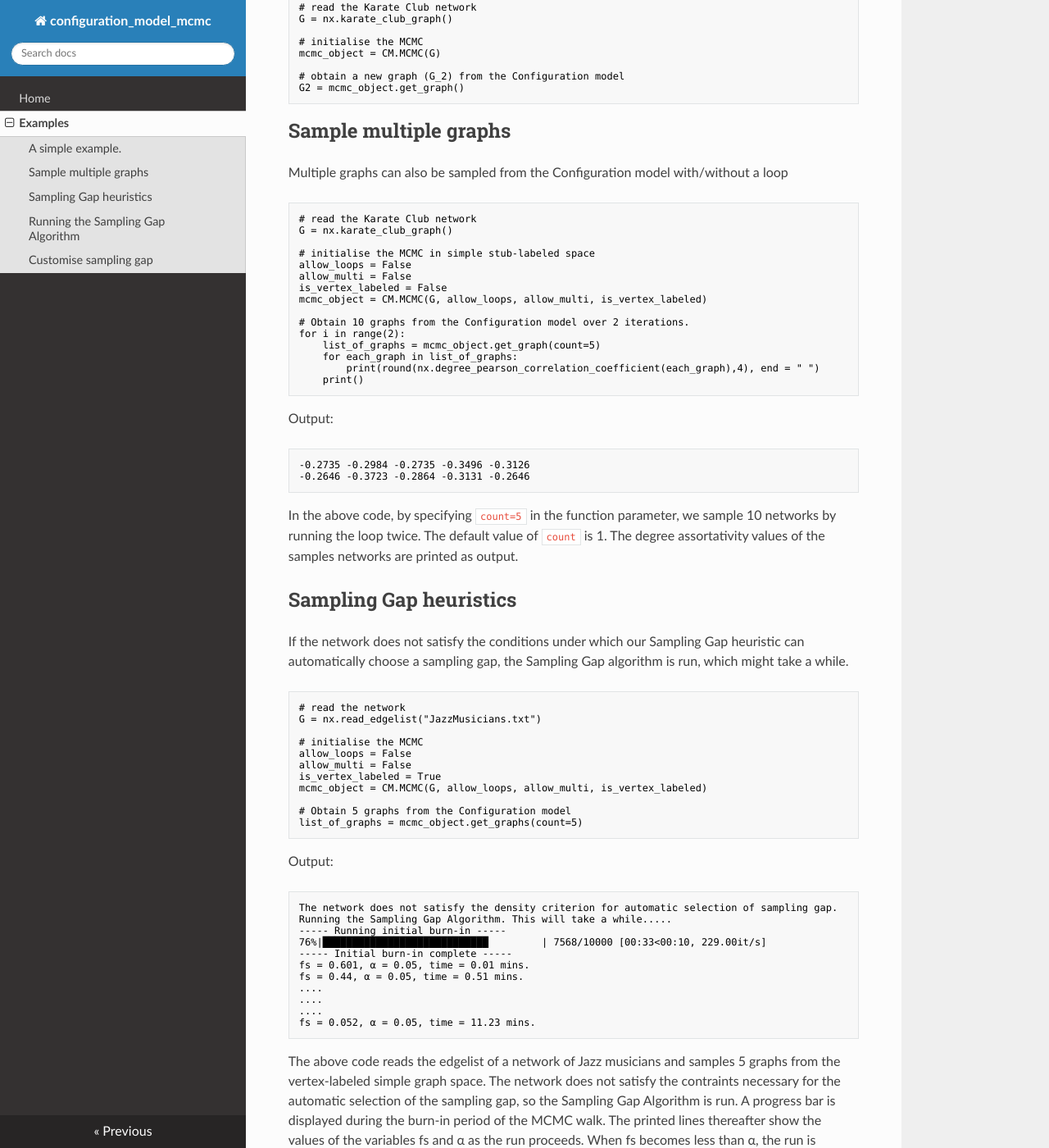
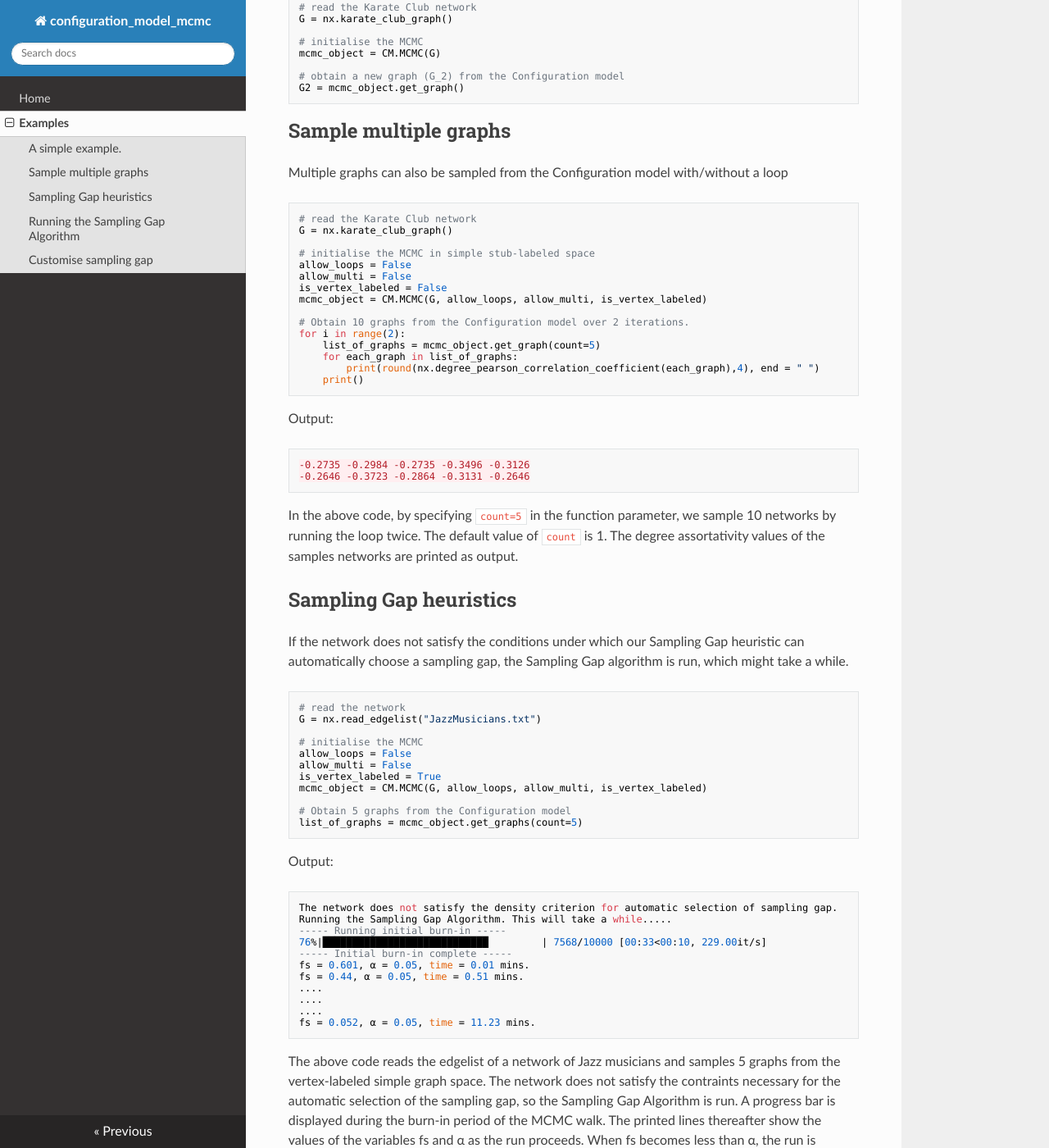
Before and after one commit to UpasanaDutta98/configuration_model_mcmc, an MkDocs documentation site: the page built from docs/example.md, in a window 1280 px wide and 1400 px high, scrolled down 683 px. Shown: the whole window at 82% size. Built offline with MkDocs 1.6.1, drawn with Linux system fonts in a browser that asks for light colours; nearby versions of some CDN libraries; some of the changed text lies outside the part shown.

Commit message:
added highlights

```diff
--- a/mkdocs.yml
+++ b/mkdocs.yml
@@ -4,7 +4,7 @@ nav:
     - Examples: example.md
 theme:
     name: readthedocs
-    highlightjs: false
+    highlightjs: true
     hljs_languages:
         - yaml
         - rust
```
Also changed, not shown: site/404.html, site/example/index.html, site/index.html, site/search.html, 1 other file.
